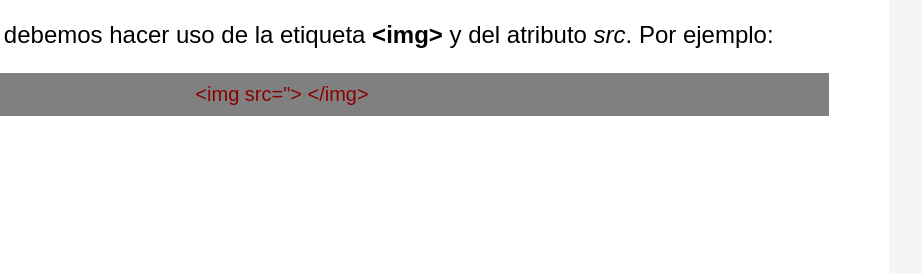
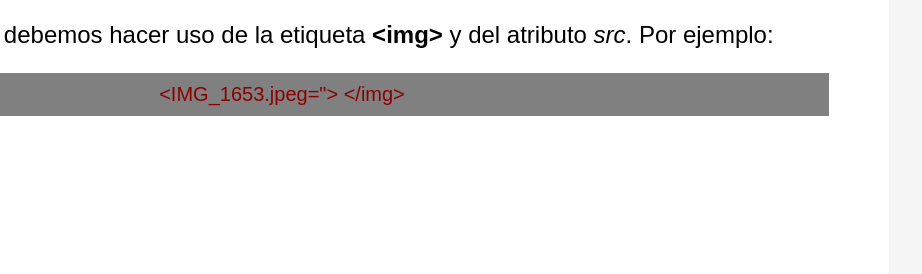
Before and after one commit to alexiafunes/sitiopersonal, a plain HTML site: page index.html in a window 1280 px wide. Shown: the part 475-749 px from the top of the page, 358-1280 px from the left. Drawn offline with Linux system fonts and the light colour scheme.

Commit message:
Update index.html

```diff
--- a/index.html
+++ b/index.html
@@ -77,7 +77,7 @@
     </p>
     <h2>Agregar imágenes</h2>
     <p>Para agregar una imagen debemos hacer uso de la etiqueta <b>&lt;img&gt;</b> y del atributo <i>src</i>. Por ejemplo:</p>
-    <p class="codes">&lt;img src="&gt; &lt;/img&gt; </p>
+    <p class="codes">&lt;IMG_1653.jpeg="&gt; &lt;/img&gt; </p>
 
     <img src="imgs/008_1.jpg">
 
```
